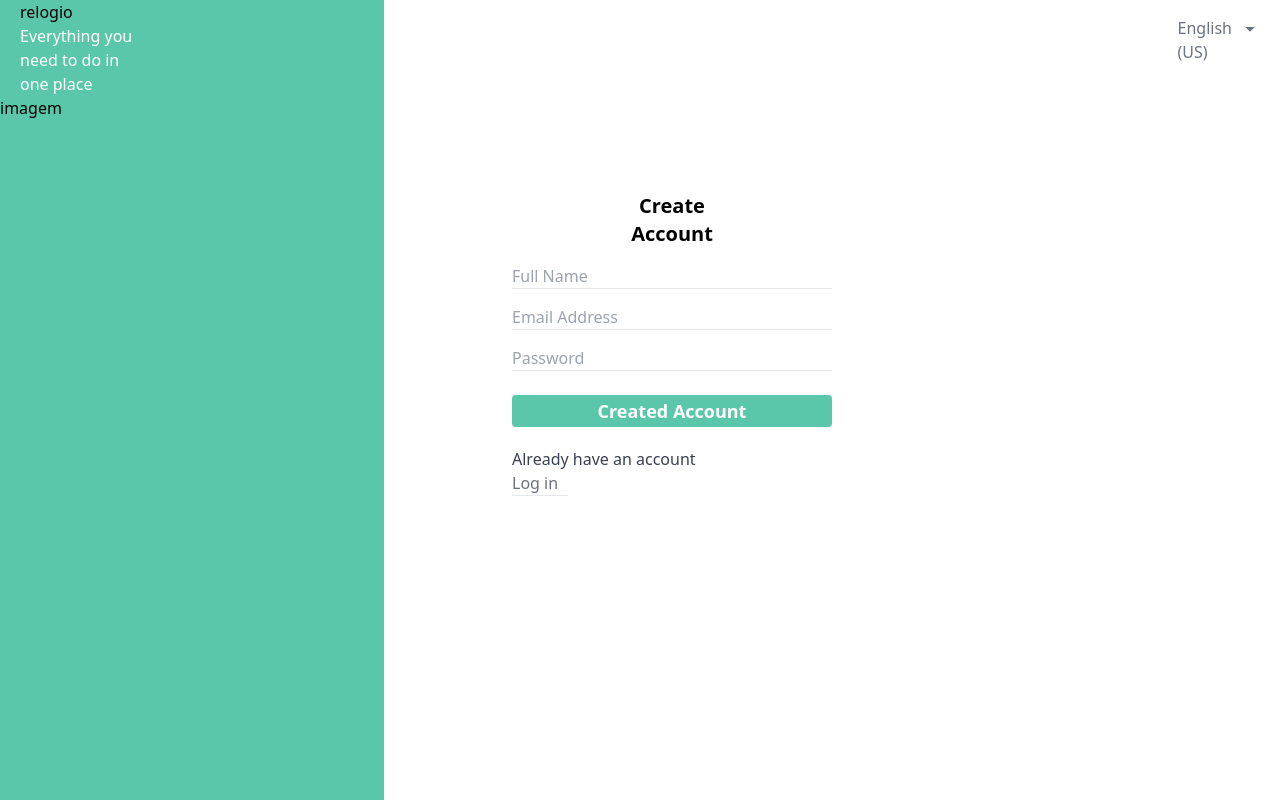
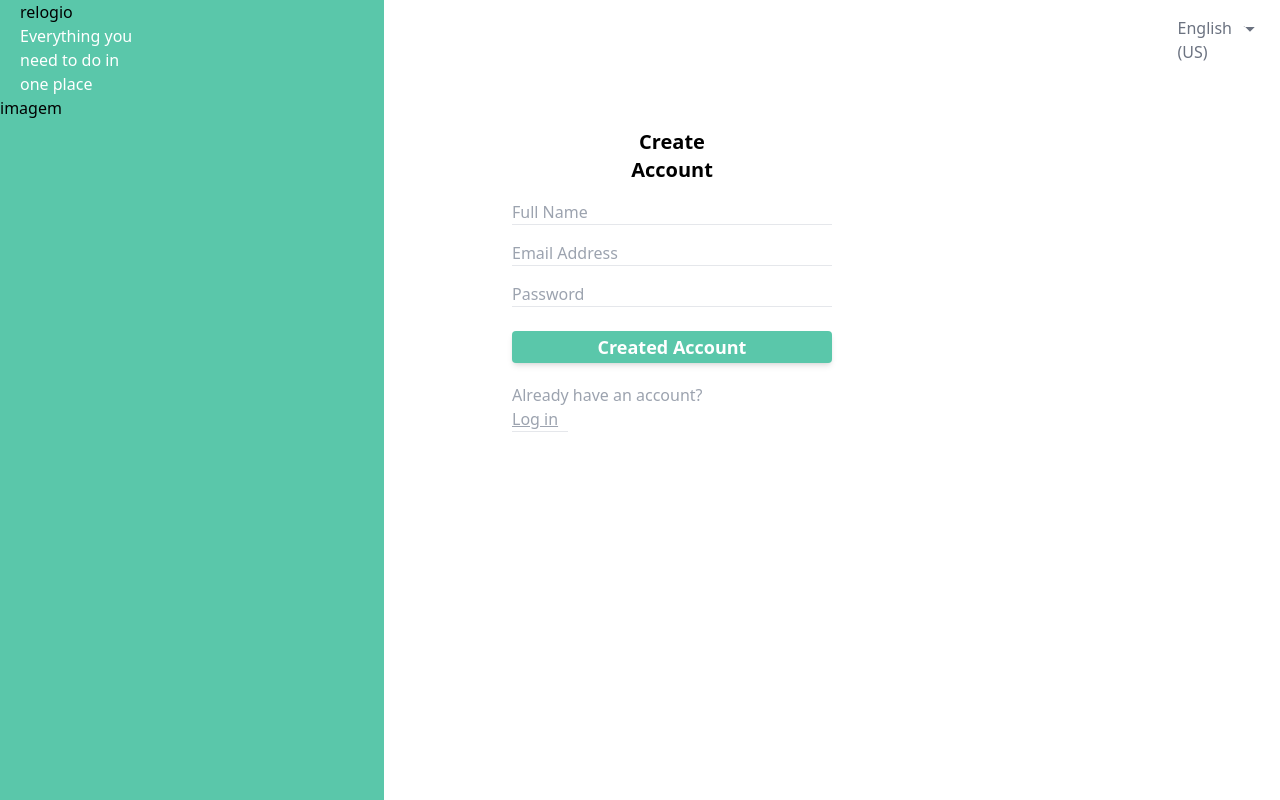
Before and after one commit to FlavioAraujo23/To-do, a React (Vite) app in the folder client/: page / in a window 1280 px wide. Built offline with nearby package versions, Linux system fonts and the light colour scheme.

Commit message:
:sparkles: feat: Rotas para o fluxo de login e cadastro de usuário

```diff
--- a/client/src/components/buttons/CreateButton.jsx
+++ b/client/src/components/buttons/CreateButton.jsx
@@ -29,7 +29,7 @@ const CreateButton = ({type, title, member, description}) => {
       const result = await fetchData(url, options);
       if(result) {
         toast.success('Success, the list is created!', toastOptions);
-        window.localStorage.setItem('channelName', result.channel)
+        window.localStorage.setItem('channelName', result.channel);
         setTimeout(() => window.location.reload(), 1000);
 
       }
--- a/client/src/components/buttons/SubmitButton.jsx
+++ b/client/src/components/buttons/SubmitButton.jsx
@@ -3,7 +3,7 @@
 const SubmitButton = ({ title }) => {
   return (
     <button
-      className="w-full h-8 rounded text-lg text-center text-white font-bold"
+      className="w-full h-8 rounded text-lg text-center text-white font-bold shadow-md"
       style={{backgroundColor:'#5AC7AA'}}
     >
       {title}
--- a/client/src/components/forms/CreateAccountForm.jsx
+++ b/client/src/components/forms/CreateAccountForm.jsx
@@ -5,12 +5,14 @@ import toast, { Toaster } from 'react-hot-toast';
 import ToastSuccess from '../customToasted/toastSuccess';
 import ToastFailed from '../customToasted/ToastFailed';
 import validateForm from '../../actions/validateForm';
+import { Link, useNavigate } from 'react-router-dom';
 
 const CreateAccountForm = () => {
   const [nomeCompleto, setNomeCompleto] = useState('');
   const [email, setEmail] = useState('');
   const [senha, setSenha] = useState('');
   const toastOptions = {position: "bottom-right", duration: 2000};
+  const navigate = useNavigate();
 
   function validateAform (e){
     e.preventDefault();
@@ -36,7 +38,7 @@ const CreateAccountForm = () => {
     }
     createAccount();
   }
-// User already exists
+
   async function createAccount() {
     const url = 'http://localhost:3000/auth/createAccount';
     const postData = {
@@ -56,6 +58,9 @@ const CreateAccountForm = () => {
     const toastOptions = {position: "bottom-right", duration: 2000}
     if (dados.userId){
       toast.custom(<ToastSuccess title={'Registration completed'}/>, toastOptions)
+      setTimeout(() => {
+        navigate('/login')
+      }, 2000)
     }
 
     if (dados.message === "Email já cadastrado") {
@@ -81,44 +86,43 @@ const CreateAccountForm = () => {
           </svg>
         </div>
       </div>
-        <form className="max-w-xs flex flex-col mt-48 gap-4" onSubmit={validateAform}>
+        <form className="max-w-xs flex flex-col mt-32 gap-4" onSubmit={validateAform}>
           <h2 className="font-bold text-center text-xl">Create <br /> Account</h2>
-          <label >
             <input
               type="text"
-              className="border-b w-full"
+              className="border-b w-full focus:outline-none focus:border-b-gray-400"
               placeholder='Full Name'
               value={nomeCompleto}
               onChange={({target}) => {setNomeCompleto(target.value)
                  }}
             />
-          </label>
-          <label >
             <input
               type="text"
               placeholder='Email Address'
-              className="border-b w-full"
+              className="border-b w-full focus:outline-none focus:border-b-gray-400"
               value={email}
               onChange={({target}) => setEmail(target.value)}
             />
-          </label>
-          <label >
             <input
               type="password"
-              className="border-b w-full"
+              className="border-b w-full focus:outline-none focus:border-b-gray-400"
               placeholder='Password'
               value={senha}
               onChange={({target}) => setSenha(target.value)}
             />
-          </label>
           <div className="mt-2">
             <SubmitButton title="Created Account"/>
           </div>
           <div className="flex relative">
-              <div className="w-full h-12 flex flex-col  pt-1">
-              <span className='text-gray-700'>Already have an account</span>
-              <a className="border-b w-14 text-gray-500 hover:text-gray-400/50 cursor-pointer">Log in</a>
-              </div>
+            <div className="w-full h-12 flex flex-col pt-1 text-gray-400">
+              <span>Already have an account?</span>
+              <Link
+                to={'/login'}
+                className="border-b w-14 hover:text-gray-400/50 cursor-pointer underline"
+              >
+                Log in
+              </Link>
+            </div>
           </div>
         </form>
         <Toaster />
--- a/client/src/components/forms/LoginForm.jsx
+++ b/client/src/components/forms/LoginForm.jsx
@@ -4,7 +4,7 @@ import toast, { Toaster } from 'react-hot-toast';
 import ToastSuccess from "../customToasted/toastSuccess";
 import ToastFailed from "../customToasted/ToastFailed";
 import { UserContext } from "../../context/UserContext";
-import { useNavigate } from "react-router-dom";
+import { Link, useNavigate } from "react-router-dom";
 
 const LoginForm = () => {
   const [email, setEmail]= useState('');
@@ -64,7 +64,7 @@ const LoginForm = () => {
               <input
                 type="text"
                 placeholder='Email Address'
-                className="border-b w-full"
+                className="border-b w-full focus:outline-none focus:border-b-gray-400"
                 value={email}
                 onChange={({ target }) => setEmail(target.value)}
               />
@@ -72,7 +72,7 @@ const LoginForm = () => {
             <label htmlFor="">
               <input
                 type="password"
-                className="border-b w-full"
+                className="border-b w-full focus:outline-none focus:border-b-gray-400"
                 value={senha}
                 onChange={({ target }) => setSenha(target.value)}
                 placeholder='Password'
@@ -82,9 +82,9 @@ const LoginForm = () => {
               <SubmitButton title="Login"/>
             </div>
             <div className="flex relative">
-                <div className="w-full h-12 flex flex-col text-gray-300/90 pt-1">
+                <div className="w-full h-12 flex flex-col text-gray-400 pt-1">
                 <span>Do not have an account yet?</span>
-                <a className="border-b w-14 hover:text-gray-300/50 cursor-pointer">Sign Up</a>
+                <Link className="border-b w-14 hover:text-gray-300 cursor-pointer underline" to={'/signUp'}>Sign Up</Link>
                 </div>
             </div>
           </form>
--- a/client/src/components/lists/AsideViewLists.jsx
+++ b/client/src/components/lists/AsideViewLists.jsx
@@ -15,6 +15,7 @@ const AsideViewLists = () => {
   const {login} = useContext(UserContext);
   const [modal,setModal] = useState();
   const defaultStyles = 'text-left max-w-max py-2 px-4 hover:bg-gray-200/50'
+  const [dataLoaded, setDataLoaded] = useState(false);
 
   useEffect( () => {
     async function getListsById() {
@@ -34,6 +35,7 @@ const AsideViewLists = () => {
       const listsFromUser = await fetchData(url, options);
       if(listsFromUser) {
         setUserList(listsFromUser.userListData);
+        setDataLoaded(true);
       }
     }
   }
@@ -63,12 +65,12 @@ const AsideViewLists = () => {
             </button>
           </div>
           <div>
-            {userLists && userLists.map(list => (
+            {dataLoaded && userLists && userLists.map(list => (
               <button
                 key={list.id}
                 onClick={() => handleListClick(list.id)}
 
-                className={list.id === activeListId ? defaultStyles+' bg-gray-200 transition-all border-r-4 border-emerald-400' : defaultStyles}
+                className={list.id !== activeListId ? defaultStyles : defaultStyles+' bg-gray-200 transition-all border-r-4 border-emerald-400'}
                 >
                 <h2 className="font-bold text-sm text-gray-700">{list.titulo}</h2>
                 <p className="text-xs text-gray-400">{list.descricao}</p>
--- a/client/src/components/views/TodoViews.jsx
+++ b/client/src/components/views/TodoViews.jsx
@@ -8,6 +8,7 @@ import { pusher } from '../../actions/pusher'
 const TodoViews = ({ state }) => {
   const [todos, setTodos] = useState();
   const borderColor = state === 'Todo' ? '#000' : state === 'Doing' ? '#efeba9' : '#5ac7aa'
+  const listIsActive = window.localStorage.getItem('activeList');
 
     useEffect( () => {
       const listId = window.localStorage.getItem('activeList');
@@ -25,17 +26,19 @@ const TodoViews = ({ state }) => {
       }
       if(listId){
         getTodos();
-        const channel = pusher.subscribe(window.localStorage.getItem('channelName'));
-        channel.bind('TODO-CREATED', (data) => {
-          console.log(data);
-        })
-
+        const channelName = window.localStorage.getItem('channelName')  || `list-${listId}-channel`
+        if( channelName) {
+          const channel = pusher.subscribe(channelName);
+          channel.bind('TODO-CREATED', (data) => {
+            console.log(data);
+          })
+        }
       }
-    }, [])
+    }, [listIsActive])
 
   return (
     <>
-      {todos && todos.map(todo => (
+      {todos && listIsActive && todos.map(todo => (
         <div key={todo.id} className="flex flex-col p-2 rounded-lg bg-orange-100/20" style={{ border: `4px dashed ${borderColor}`}}>
           <div className="flex items-center gap-2 ">
             <FontAwesomeIcon className='w-3 h-3' icon={faNoteSticky} />
```
